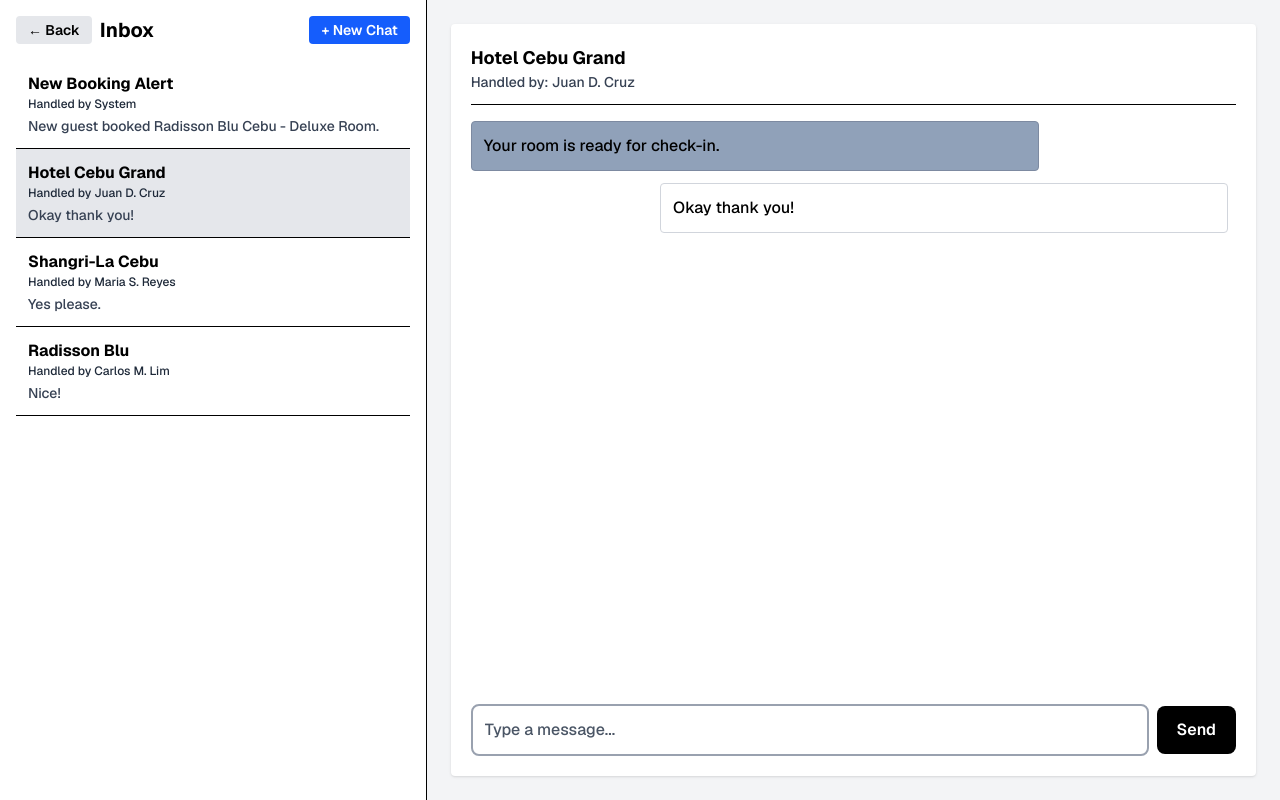
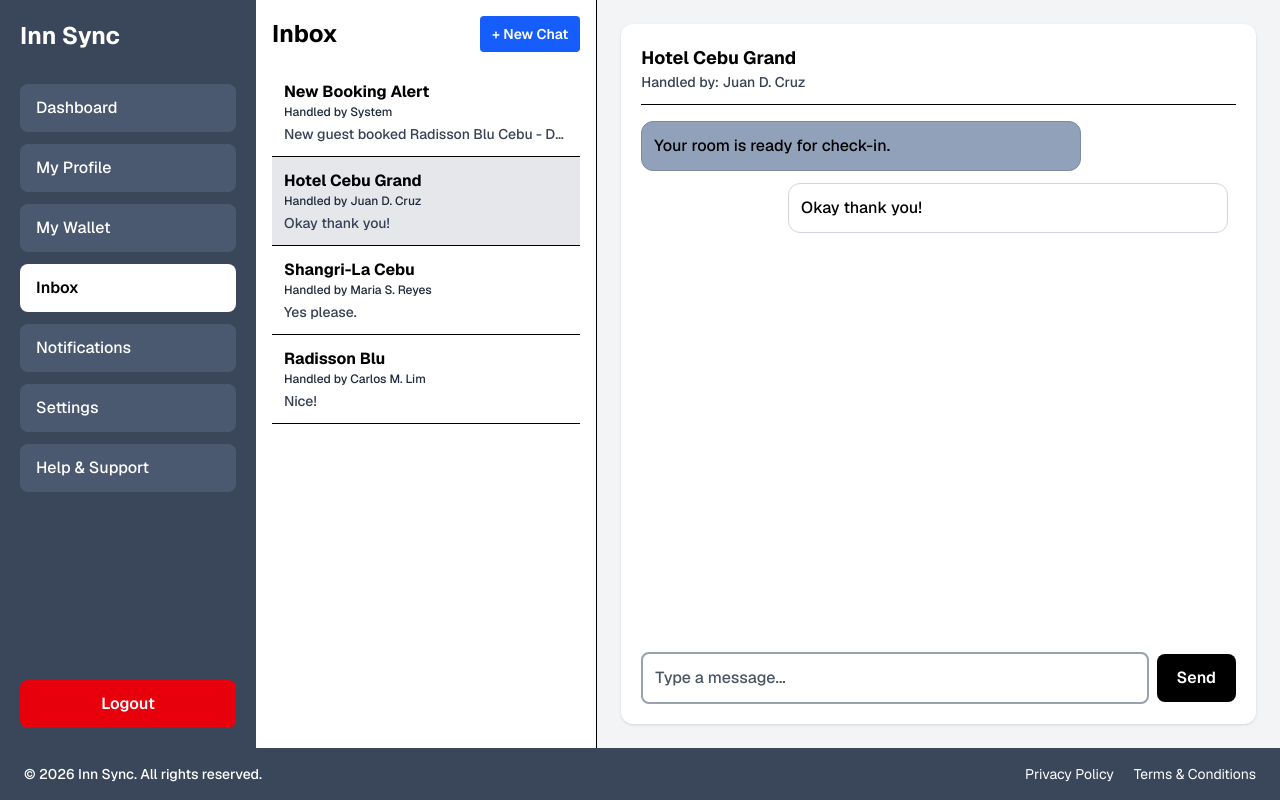
Before and after one commit to raffybonilla/InnSync, a Next.js app: page /user/inbox in a window 1280 px wide. Built offline with nearby package versions, Linux system fonts and the light colour scheme.

Commit message:
fix: update inbox and wallet pages

```diff
--- a/src/app/user/inbox/page.tsx
+++ b/src/app/user/inbox/page.tsx
@@ -152,7 +152,83 @@
   };
 
   return (
-    <div className="min-h-screen bg-gray-100 flex text-black">
+    <div className="min-h-screen bg-gray-100 flex flex-col">
+
+      <div className="flex flex-1">
+
+        {/* ================= SIDEBAR ================= */}
+        <div className="w-64 bg-[#3a4659] text-white p-5 flex flex-col justify-between">
+
+          <div>
+
+            <h1 className="text-2xl font-bold mb-8">
+              Inn Sync
+            </h1>
+
+            <div className="space-y-3">
+
+              <button
+                onClick={() => router.push("/user/dashboard")}
+                className="w-full text-left bg-[#4a5870] hover:bg-[#56657f] px-4 py-3 rounded-lg font-medium transition"
+              >
+                Dashboard
+              </button>
+
+              <button
+                onClick={() => router.push("/user/profile")}
+                className="w-full text-left bg-[#4a5870] hover:bg-[#56657f] px-4 py-3 rounded-lg font-medium transition"
+              >
+                My Profile
+              </button>
+
+              <button
+                onClick={() => router.push("/user/wallet")}
+                className="w-full text-left bg-[#4a5870] hover:bg-[#56657f] px-4 py-3 rounded-lg font-medium transition"
+              >
+                My Wallet
+              </button>
+
+              <button
+                className="w-full text-left bg-white text-black px-4 py-3 rounded-lg font-semibold"
+              >
+                Inbox
+              </button>
+
+              <button
+                onClick={() => router.push("/user/notifications")}
+                className="w-full text-left bg-[#4a5870] hover:bg-[#56657f] px-4 py-3 rounded-lg font-medium transition"
+              >
+                Notifications
+              </button>
+
+              <button
+                onClick={() => router.push("/user/settings")}
+                className="w-full text-left bg-[#4a5870] hover:bg-[#56657f] px-4 py-3 rounded-lg font-medium transition"
+              >
+                Settings
+              </button>
+
+              <button
+                onClick={() => router.push("/user/help")}
+                className="w-full text-left bg-[#4a5870] hover:bg-[#56657f] px-4 py-3 rounded-lg font-medium transition"
+              >
+                Help & Support
+              </button>
+
+            </div>
+
+          </div>
+
+          <button
+            className="w-full bg-red-600 hover:bg-red-700 py-3 rounded-lg font-semibold transition"
+          >
+            Logout
+          </button>
+
+        </div>
+
+        {/* ================= MAIN CONTENT ================= */}
+        <div className="flex flex-1 text-black">
 
           {/* ================= LEFT PANEL ================= */}
           <div className="w-1/3 bg-white border-r p-4">
@@ -160,20 +236,13 @@
             {/* HEADER */}
             <div className="flex items-center gap-2 mb-4">
 
-          <button
-            onClick={() => router.push("/user/dashboard")}
-            className="text-sm bg-gray-200 px-3 py-1 rounded hover:bg-gray-300 font-semibold"
-          >
-            ← Back
-          </button>
-
-          <h1 className="text-xl font-bold text-black">
+              <h1 className="text-2xl font-bold text-black">
                 Inbox
               </h1>
 
               <button
                 onClick={() => setShowNewChat(true)}
-            className="ml-auto bg-blue-600 text-white px-3 py-1 rounded text-sm hover:bg-blue-700 font-semibold"
+                className="ml-auto bg-blue-600 text-white px-3 py-2 rounded text-sm hover:bg-blue-700 font-semibold transition"
               >
                 + New Chat
               </button>
@@ -218,7 +287,7 @@
                 Select a conversation
               </p>
             ) : (
-          <div className="bg-white p-5 rounded shadow h-full flex flex-col text-black">
+              <div className="bg-white p-5 rounded-xl shadow h-full flex flex-col text-black">
 
                 {/* CHAT HEADER */}
                 <div className="border-b pb-3 mb-4">
@@ -239,7 +308,7 @@
                   {activeChat.messages.map((msg, index) => (
                     <div
                       key={index}
-                  className={`p-3 rounded max-w-[75%] border text-base font-medium ${
+                      className={`p-3 rounded-xl max-w-[75%] border text-base font-medium ${
                         msg.sender === "user"
                           ? "bg-white text-black ml-auto border-gray-300"
                           : "bg-[#90a1b9] text-black border-[#7d8aa1]"
@@ -263,7 +332,7 @@
 
                   <button
                     onClick={sendMessage}
-                className="bg-black text-white px-5 py-3 rounded-lg hover:bg-gray-800 font-semibold"
+                    className="bg-black text-white px-5 py-3 rounded-lg hover:bg-gray-800 font-semibold transition"
                   >
                     Send
                   </button>
@@ -275,11 +344,36 @@
 
           </div>
 
+        </div>
+
+      </div>
+
+      {/* ================= FOOTER ================= */}
+      <footer className="bg-[#3a4659] text-white py-4 px-6 flex flex-col md:flex-row items-center justify-between">
+
+        <p className="text-sm font-medium">
+          © 2026 Inn Sync. All rights reserved.
+        </p>
+
+        <div className="flex gap-5 mt-2 md:mt-0 text-sm">
+
+          <button className="hover:underline">
+            Privacy Policy
+          </button>
+
+          <button className="hover:underline">
+            Terms & Conditions
+          </button>
+
+        </div>
+
+      </footer>
+
       {/* ================= NEW CHAT MODAL ================= */}
       {showNewChat && (
         <div className="fixed inset-0 bg-black/40 flex items-center justify-center z-50">
 
-          <div className="bg-white w-[90%] max-w-md p-6 rounded shadow-lg text-black">
+          <div className="bg-white w-[90%] max-w-md p-6 rounded-xl shadow-lg text-black">
 
             <h2 className="text-lg font-bold mb-3">
               Start New Chat
--- a/src/app/user/wallet/page.tsx
+++ b/src/app/user/wallet/page.tsx
@@ -57,27 +57,9 @@
     setTransactions((prev) => [{ id: prev.length + 1, ...tx }, ...prev]);
   };
 
-  /* ================= FIXED WALLET LOGIC (SAFE DEDUCTION LIKE PAYMENT PAGE) ================= */
+  /* ================= SAFE WALLET DISCOUNT ================= */
   const applyWalletDiscount = (amount: number) => {
-    const discount = Math.min(totalWallet, amount);
-
-    let remaining = discount;
-
-    let newBalance = balance;
-    let newCashback = cashback;
-
-    if (newBalance >= remaining) {
-      newBalance -= remaining;
-    } else {
-      remaining -= newBalance;
-      newBalance = 0;
-      newCashback -= remaining;
-    }
-
-    setBalance(newBalance);
-    setCashback(newCashback);
-
-    return discount;
+    return Math.min(totalWallet, amount);
   };
 
   const goBack = () => {
@@ -97,35 +79,55 @@
         <div>
           <div className="flex flex-col items-center mb-10">
             <img
-              src="/profile.jpg"
+              src="https://images.unsplash.com/photo-1494790108377-be9c29b29330?w=400"
+              alt="Profile"
               className="w-20 h-20 rounded-full border-2 border-white object-cover"
             />
+
             <h2 className="mt-3 text-lg font-semibold">User Name</h2>
           </div>
 
           <div className="space-y-2">
 
-            <button onClick={() => router.push("/user/profile")} className="w-full text-left px-4 py-3 rounded-xl hover:bg-[#2b3448]">
+            <button
+              onClick={() => router.push("/user/profile")}
+              className="w-full text-left px-4 py-3 rounded-xl hover:bg-[#2b3448]"
+            >
               Profile
             </button>
 
-            <button onClick={() => router.push("/user/dashboard")} className="w-full text-left px-4 py-3 rounded-xl hover:bg-[#2b3448]">
+            <button
+              onClick={() => router.push("/user/dashboard")}
+              className="w-full text-left px-4 py-3 rounded-xl hover:bg-[#2b3448]"
+            >
               Dashboard
             </button>
 
-            <button onClick={() => router.push("/user/inbox")} className="w-full text-left px-4 py-3 rounded-xl hover:bg-[#2b3448]">
+            <button
+              onClick={() => router.push("/user/inbox")}
+              className="w-full text-left px-4 py-3 rounded-xl hover:bg-[#2b3448]"
+            >
               Inbox
             </button>
 
-            <button onClick={() => setView("menu")} className="w-full text-left px-4 py-3 rounded-xl bg-[#2b3448]">
+            <button
+              onClick={() => setView("menu")}
+              className="w-full text-left px-4 py-3 rounded-xl bg-[#2b3448]"
+            >
               My Wallet
             </button>
 
-            <button className="w-full text-left px-4 py-3 rounded-xl hover:bg-[#2b3448]">
+            <button
+              onClick={() => router.push("/user/notifications")}
+              className="w-full text-left px-4 py-3 rounded-xl hover:bg-[#2b3448]"
+            >
               Notifications
             </button>
 
-            <button className="w-full text-left px-4 py-3 rounded-xl hover:bg-[#2b3448]">
+            <button
+              onClick={() => router.push("/user/settings")}
+              className="w-full text-left px-4 py-3 rounded-xl hover:bg-[#2b3448]"
+            >
               Settings
             </button>
 
@@ -148,8 +150,13 @@
 
         {/* HEADER */}
         <header className="bg-white px-10 py-6 border-b flex items-center gap-4">
-          <button onClick={goBack} className="text-2xl font-bold">←</button>
-          <h1 className="text-3xl font-semibold">My Wallet</h1>
+          <button onClick={goBack} className="text-2xl font-bold">
+            ←
+          </button>
+
+          <h1 className="text-3xl font-semibold">
+            My Wallet
+          </h1>
         </header>
 
         <main className="flex-1 p-10">
@@ -158,15 +165,24 @@
           {view === "menu" && (
             <div className="space-y-4 max-w-xl">
 
-              <button onClick={() => setView("balance")} className="w-full p-5 bg-white rounded-2xl shadow-sm text-left">
+              <button
+                onClick={() => setView("balance")}
+                className="w-full p-5 bg-white rounded-2xl shadow-sm text-left"
+              >
                 Wallet Balance
               </button>
 
-              <button onClick={() => setView("payment")} className="w-full p-5 bg-white rounded-2xl shadow-sm text-left">
-                Payment (Preview)
+              <button
+                onClick={() => setView("payment")}
+                className="w-full p-5 bg-white rounded-2xl shadow-sm text-left"
+              >
+                Payment
               </button>
 
-              <button onClick={() => setView("transactions")} className="w-full p-5 bg-white rounded-2xl shadow-sm text-left">
+              <button
+                onClick={() => setView("transactions")}
+                className="w-full p-5 bg-white rounded-2xl shadow-sm text-left"
+              >
                 Transaction History
               </button>
 
@@ -176,10 +192,23 @@
           {/* BALANCE */}
           {view === "balance" && (
             <div className="p-8 bg-blue-200 rounded-2xl max-w-xl">
-              <h2 className="text-2xl font-bold mb-4">Wallet Balance</h2>
-              <p className="text-4xl font-bold">₱{totalWallet.toLocaleString()}</p>
-              <p className="mt-4">Balance: ₱{balance.toLocaleString()}</p>
-              <p>Cashback: ₱{cashback.toLocaleString()}</p>
+
+              <h2 className="text-2xl font-bold mb-4">
+                Wallet Balance
+              </h2>
+
+              <p className="text-4xl font-bold">
+                ₱{totalWallet.toLocaleString()}
+              </p>
+
+              <p className="mt-4">
+                Balance: ₱{balance.toLocaleString()}
+              </p>
+
+              <p>
+                Cashback: ₱{cashback.toLocaleString()}
+              </p>
+
             </div>
           )}
 
@@ -187,6 +216,10 @@
           {view === "payment" && (
             <PaymentMini
               totalWallet={totalWallet}
+              balance={balance}
+              cashback={cashback}
+              setBalance={setBalance}
+              setCashback={setCashback}
               applyWalletDiscount={applyWalletDiscount}
               addTransaction={addTransaction}
               getToday={getToday}
@@ -196,18 +229,37 @@
           {/* TRANSACTIONS */}
           {view === "transactions" && (
             <div className="bg-white p-6 rounded-2xl">
-              <h2 className="text-xl font-bold mb-4">Transactions</h2>
+
+              <h2 className="text-xl font-bold mb-4">
+                Transactions
+              </h2>
 
               {transactions.map((tx) => (
-                <div key={tx.id} className="flex justify-between border-b py-3">
+                <div
+                  key={tx.id}
+                  className="flex justify-between border-b py-3"
+                >
                   <div>
                     <p className="font-medium">{tx.title}</p>
-                    <p className="text-sm text-gray-500">{tx.date}</p>
-                    <p className="text-xs">{tx.paymentMethod}</p>
+
+                    <p className="text-sm text-gray-500">
+                      {tx.date}
+                    </p>
+
+                    <p className="text-xs">
+                      {tx.paymentMethod}
+                    </p>
                   </div>
 
-                  <p className={tx.type === "credit" ? "text-green-600" : "text-red-600"}>
-                    {tx.amount < 0 ? "-" : "+"}₱{Math.abs(tx.amount).toLocaleString()}
+                  <p
+                    className={
+                      tx.type === "credit"
+                        ? "text-green-600"
+                        : "text-red-600"
+                    }
+                  >
+                    {tx.amount < 0 ? "-" : "+"}₱
+                    {Math.abs(tx.amount).toLocaleString()}
                   </p>
                 </div>
               ))}
@@ -215,19 +267,30 @@
           )}
 
         </main>
+
+        {/* FOOTER */}
+        <footer className="bg-[#1d2433] text-white px-10 py-5 text-sm">
+          © 2026 Inn Sync. All rights reserved.
+        </footer>
+
       </div>
     </div>
   );
 }
 
-/* ================= PAYMENT MINI (MATCHED TO PAYMENT PAGE STYLE) ================= */
+/* ================= PAYMENT MINI ================= */
 
 function PaymentMini({
   totalWallet,
+  balance,
+  cashback,
+  setBalance,
+  setCashback,
   applyWalletDiscount,
   addTransaction,
   getToday,
 }: any) {
+
   const room = {
     name: "Deluxe Room",
     image:
@@ -242,33 +305,79 @@
   const [guests, setGuests] = useState(2);
 
   const [useWallet, setUseWallet] = useState(false);
+
   const [method, setMethod] = useState("");
   const [account, setAccount] = useState("");
+
   const [success, setSuccess] = useState(false);
 
   const nights = useMemo(() => {
     const diff =
-      (new Date(checkOut).getTime() - new Date(checkIn).getTime()) /
+      (new Date(checkOut).getTime() -
+        new Date(checkIn).getTime()) /
       (1000 * 60 * 60 * 24);
+
     return diff > 0 ? diff : 1;
   }, [checkIn, checkOut]);
 
   const base = room.pricePerNight * nights;
-  const extra = guests > room.maxGuests ? (guests - room.maxGuests) * 500 : 0;
+
+  const extra =
+    guests > room.maxGuests
+      ? (guests - room.maxGuests) * 500
+      : 0;
+
   const total = base + extra;
 
-  const walletDiscount = useWallet ? applyWalletDiscount(total) : 0;
+  const walletDiscount = useWallet
+    ? applyWalletDiscount(total)
+    : 0;
+
   const remaining = total - walletDiscount;
 
   const handlePay = () => {
-    if (!method) return alert("Select payment method");
-    if (method !== "card" && account.length !== 11)
+
+    if (!method) {
+      return alert("Select payment method");
+    }
+
+    if (method !== "card" && account.length !== 11) {
       return alert("Invalid number");
+    }
+
+    let discount = 0;
+
+    if (useWallet) {
+
+      discount = Math.min(totalWallet, total);
+
+      let remainingWallet = discount;
+
+      let newBalance = balance;
+      let newCashback = cashback;
+
+      if (newBalance >= remainingWallet) {
+
+        newBalance -= remainingWallet;
+
+      } else {
+
+        remainingWallet -= newBalance;
+        newBalance = 0;
+        newCashback -= remainingWallet;
+
+      }
+
+      setBalance(newBalance);
+      setCashback(newCashback);
+    }
+
+    const finalAmount = total - discount;
 
     addTransaction({
       title: room.name,
       date: getToday(),
-      amount: -remaining,
+      amount: -finalAmount,
       type: "debit",
       paymentMethod: method,
     });
@@ -280,17 +389,43 @@
     <div className="bg-white p-6 rounded-2xl space-y-4 max-w-2xl">
 
       <div className="flex gap-4">
-        <img src={room.image} className="w-40 h-28 rounded-xl object-cover" />
+
+        <img
+          src={room.image}
+          className="w-40 h-28 rounded-xl object-cover"
+        />
+
         <div>
-          <h2 className="font-bold">{room.name}</h2>
-          <p className="text-gray-500">{room.location}</p>
-          <p>₱{room.pricePerNight} per night</p>
+          <h2 className="font-bold">
+            {room.name}
+          </h2>
+
+          <p className="text-gray-500">
+            {room.location}
+          </p>
+
+          <p>
+            ₱{room.pricePerNight} per night
+          </p>
         </div>
       </div>
 
       <div className="grid grid-cols-2 gap-2">
-        <input type="date" value={checkIn} onChange={(e) => setCheckIn(e.target.value)} className="border p-2 rounded" />
-        <input type="date" value={checkOut} onChange={(e) => setCheckOut(e.target.value)} className="border p-2 rounded" />
+
+        <input
+          type="date"
+          value={checkIn}
+          onChange={(e) => setCheckIn(e.target.value)}
+          className="border p-2 rounded"
+        />
+
+        <input
+          type="date"
+          value={checkOut}
+          onChange={(e) => setCheckOut(e.target.value)}
+          className="border p-2 rounded"
+        />
+
       </div>
 
       <input
@@ -301,65 +436,95 @@
       />
 
       <label className="flex gap-2 items-center">
-        <input type="checkbox" checked={useWallet} onChange={() => setUseWallet(!useWallet)} />
+
+        <input
+          type="checkbox"
+          checked={useWallet}
+          onChange={() => setUseWallet(!useWallet)}
+        />
+
         Use Wallet (₱{totalWallet.toLocaleString()})
+
       </label>
 
       {useWallet && (
         <p className="text-sm text-gray-500">
-          Wallet Discount: ₱{walletDiscount.toLocaleString()}
+          Wallet Discount: ₱
+          {walletDiscount.toLocaleString()}
         </p>
       )}
 
-      <p className="font-bold">Remaining: ₱{remaining.toLocaleString()}</p>
+      <p className="font-bold">
+        Remaining: ₱{remaining.toLocaleString()}
+      </p>
 
       <div className="flex gap-2 flex-wrap">
+
         {["gcash", "maya", "paypal", "card"].map((m) => (
           <button
             key={m}
             onClick={() => setMethod(m)}
             className={`border px-3 py-2 rounded ${
-              method === m ? "bg-black text-white" : ""
+              method === m
+                ? "bg-black text-white"
+                : ""
             }`}
           >
             {m.toUpperCase()}
           </button>
         ))}
+
       </div>
 
       {method && (
         <input
-          placeholder={method === "card" ? "Card Number" : "09XXXXXXXXX"}
+          placeholder={
+            method === "card"
+              ? "Card Number"
+              : "09XXXXXXXXX"
+          }
           value={account}
           onChange={(e) => setAccount(e.target.value)}
           className="border p-2 w-full rounded"
         />
       )}
 
-      <button onClick={handlePay} className="w-full bg-green-600 text-white p-3 rounded">
+      <button
+        onClick={handlePay}
+        className="w-full bg-green-600 text-white p-3 rounded"
+      >
         Pay Now
       </button>
 
-      {/* SAFE UI MODAL (NO localhost / NO routing) */}
+      {/* SUCCESS MODAL */}
       {success && (
-        <div className="fixed inset-0 bg-black/50 flex items-center justify-center">
-          <div className="bg-white p-6 rounded-xl text-center">
-            <h2 className="text-green-600 font-bold text-xl">
+        <div className="fixed inset-0 bg-black/50 flex items-center justify-center z-50">
+
+          <div className="bg-white p-6 rounded-xl text-center w-[350px]">
+
+            <h2 className="text-green-600 font-bold text-2xl">
               Payment Successful 🎉
             </h2>
 
-            <p>{room.name}</p>
-            <p>Total Paid: ₱{remaining.toLocaleString()}</p>
+            <p className="mt-3">
+              {room.name}
+            </p>
+
+            <p className="mt-1">
+              Total Paid: ₱{remaining.toLocaleString()}
+            </p>
 
             <button
               onClick={() => setSuccess(false)}
-              className="mt-4 bg-black text-white px-4 py-2 rounded"
+              className="mt-5 bg-black text-white px-4 py-2 rounded-lg"
             >
               Close
             </button>
+
           </div>
         </div>
       )}
+
     </div>
   );
 }
```
Lines whose indentation alone changed are shown as unchanged.
